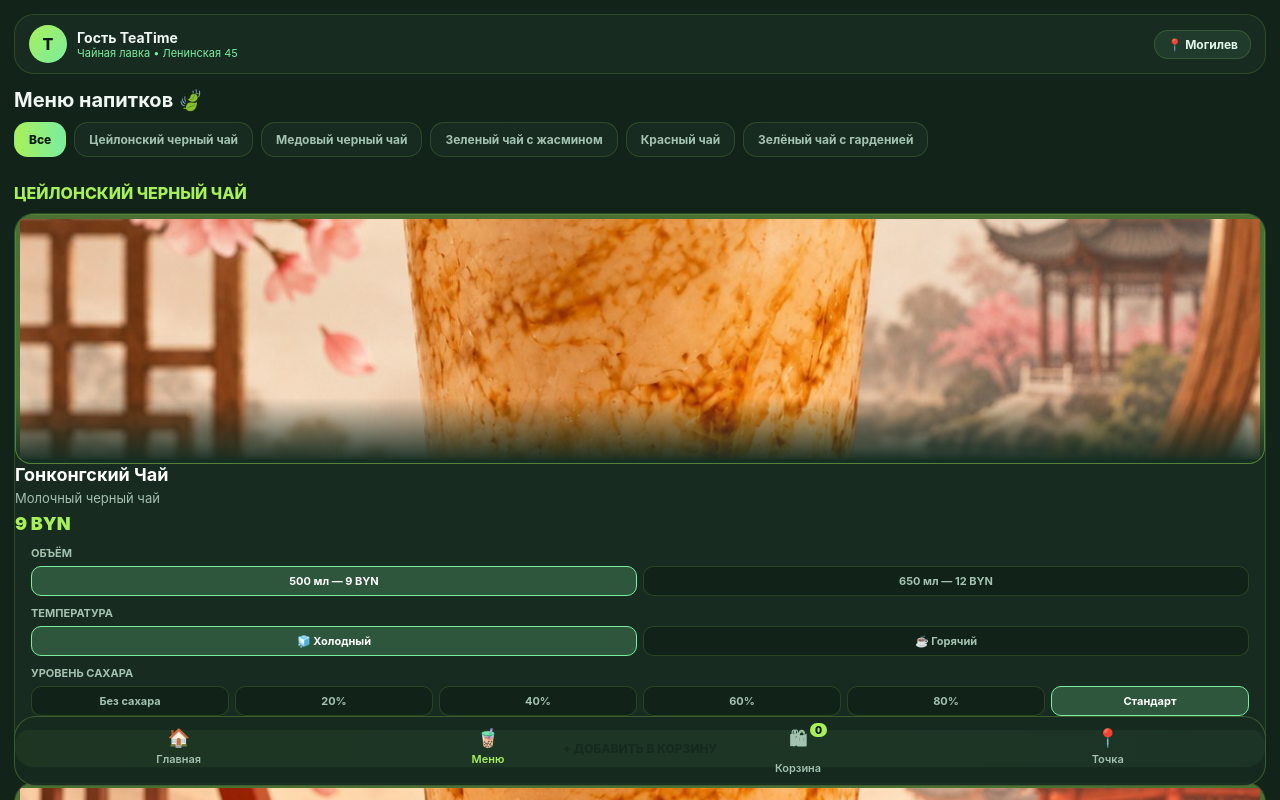
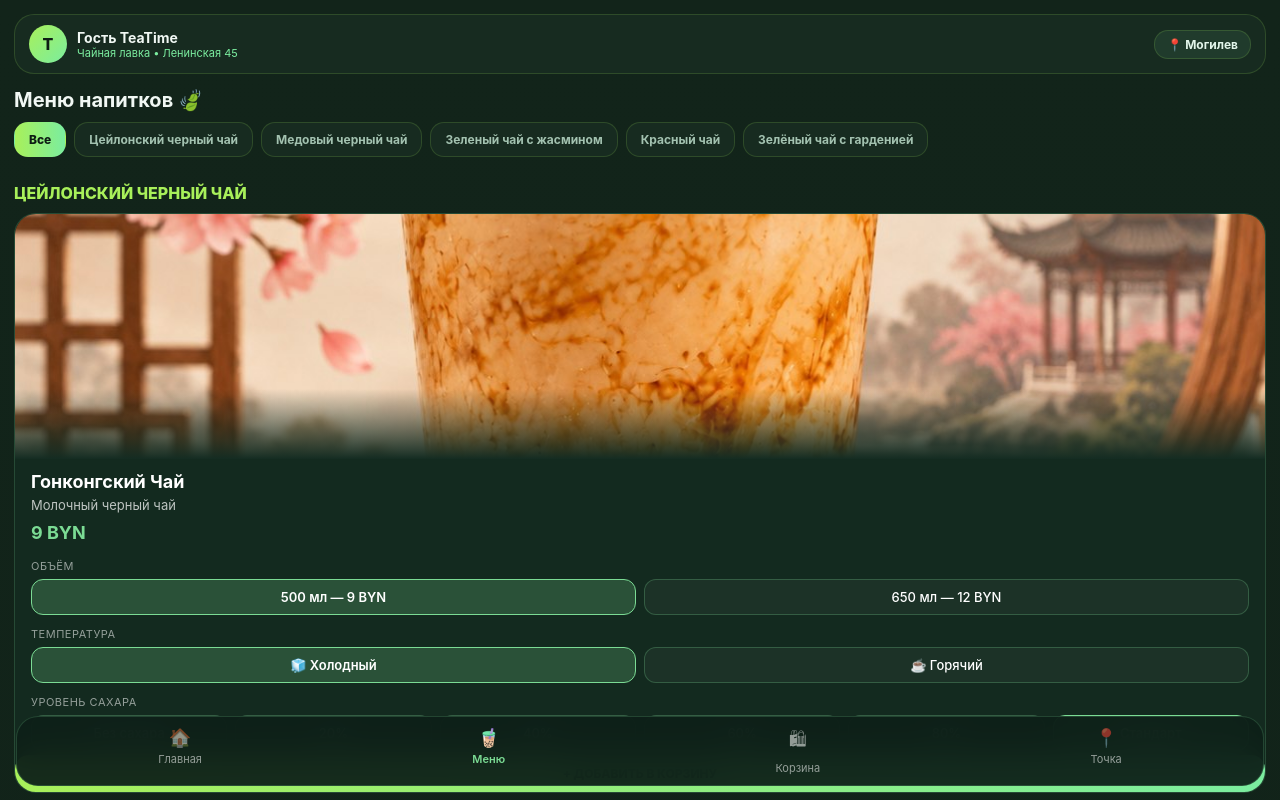
Before and after one commit to PixelPlay-Games/TeaTime-, a plain HTML site: page index.html in a window 1280 px wide. Both pictures are taken after a click on the button "ОТКРЫТЬ МЕНЮ". Shown: the top 800 px of the page. Drawn offline with Linux system fonts and the light colour scheme.

Commit message:
Update index.html

```diff
--- a/index.html
+++ b/index.html
@@ -33,33 +33,26 @@
     .cat-btn { background: var(--card); border: 1px solid var(--card-border); color: var(--muted); padding: 9px 14px; border-radius: 14px; font-size: 12px; font-weight: 700; white-space: nowrap; cursor: pointer; }
     .cat-btn.active { background: linear-gradient(90deg, var(--accent-bright), var(--neon)); color: #0e1c14; border-color: transparent; font-weight: 800; }
     .block-heading { font-size: 16px; font-weight: 800; color: var(--accent-bright); margin: 16px 0 10px; text-transform: uppercase; }
-    .drink-card { background: var(--card); border: 1px solid var(--card-border); border-radius: 22px; padding: 14px; margin-bottom: 14px; }
-    .drink-header { display: flex; gap: 12px; align-items: center; margin-bottom: 12px; }
-    .drink-img-box { width: 92px; height: 118px; border-radius: 16px; background: rgba(168, 240, 90, 0.35); border: 1px solid rgba(168, 240, 90, 0.15); display: flex; align-items: center; justify-content: center; flex-shrink: 0; overflow: hidden; }
-    .drink-img-box img { width: 100%; height: 100%; object-fit: contain; padding: 4px; }
-    .drink-info { flex: 1; }
-    .drink-name { font-size: 16px; font-weight: 800; color: #ffffff; line-height: 1.2; }
-    .drink-comp { font-size: 12px; color: var(--muted); margin-top: 4px; line-height: 1.35; }
-    .drink-price { font-size: 16px; font-weight: 900; color: var(--accent-bright); margin-top: 6px; }
-    .opt-label { font-size: 11px; color: var(--muted); font-weight: 700; text-transform: uppercase; margin-bottom: 6px; }
-    .opt-row { display: flex; gap: 6px; flex-wrap: wrap; margin-bottom: 10px; }
-    .opt-btn { flex: 1; min-width: fit-content; padding: 7px 10px; border-radius: 10px; border: 1px solid var(--card-border); background: #112218; color: var(--muted); font-size: 11px; font-weight: 700; cursor: pointer; text-align: center; }
-    .opt-btn.active { background: rgba(123, 237, 159, 0.22); border-color: var(--neon); color: #ffffff; }
-    .opt-btn.fixed { background: rgba(168, 240, 90, 0.12); border-color: rgba(168, 240, 90, 0.35); color: var(--accent-bright); }
-    .form-input { width: 100%; background: #112218; border: 1px solid var(--card-border); border-radius: 12px; padding: 11px 12px; color: #ffffff; font-size: 13px; margin-bottom: 10px; outline: none; }
-    .bottom-nav { position: fixed; bottom: 14px; left: 14px; right: 14px; background: rgba(23, 43, 32, 0.95); border: 1px solid rgba(168, 240, 90, 0.25); border-radius: 22px; display: flex; justify-content: space-around; padding: 10px 6px; z-index: 100; }
-    .nav-item { background: none; border: none; color: var(--muted); display: flex; flex-direction: column; align-items: center; gap: 4px; font-size: 11px; font-weight: 600; cursor: pointer; position: relative; }
-    .nav-item.active { color: var(--accent-bright); }
-    .cart-badge { position: absolute; top: -4px; right: -6px; background: var(--accent-bright); color: #0e1c14; font-size: 10px; font-weight: 900; padding: 1px 5px; border-radius: 10px; }
-              .drink-card { overflow: hidden; border-radius: 20px; padding: 0; }
-    .drink-header { flex-direction: column; align-items: stretch; gap: 0; }
-    .drink-img-box { position: relative; width: 100%; height: 250px; padding: 0; overflow: hidden; }
-    .drink-img-box::after { content: ''; position: absolute; left: 0; right: 0; bottom: 0; height: 65px; background: linear-gradient(to bottom, transparent, #142c22); pointer-events: none; }
-    .drink-img-box img { width: 100%; height: 100%; object-fit: cover; object-position: center; border-radius: 0; display: block; }
-    .drink-name { font-size: 18px; font-weight: 700; }
-    .drink-comp { font-size: 13px; margin-top: 4px; }
-    .drink-price { font-size: 18px; margin-top: 6px; }
-    .drink-card .opt-label, .drink-card .opt-row, .drink-card .add-btn { margin-left: 16px; margin-right: 16px; }
+       .drink-card { width: 100%; box-sizing: border-box; background: rgba(20, 44, 34, 0.85); border: 1px solid rgba(123, 219, 148, 0.18); border-radius: 22px; overflow: hidden; margin-bottom: 18px; padding: 0; }
+    .drink-header { display: flex; flex-direction: column; align-items: stretch; gap: 0; margin: 0; }
+    .drink-img-box { position: relative; width: 100%; height: 245px; margin: 0; padding: 0; overflow: hidden; background: #142c22; }
+    .drink-img-box::after { content: ''; position: absolute; left: 0; right: 0; bottom: 0; height: 70px; background: linear-gradient(to bottom, rgba(20, 44, 34, 0), #142c22); pointer-events: none; }
+    .drink-img-box img { width: 100%; height: 100%; object-fit: cover; object-position: center; border-radius: 0; margin: 0; padding: 0; display: block; }
+    .drink-info { padding: 12px 16px 4px; }
+    .drink-name { font-size: 18px; font-weight: 700; color: #ffffff; }
+    .drink-comp { font-size: 13px; color: rgba(255, 255, 255, 0.72); margin-top: 4px; line-height: 1.4; }
+    .drink-price { font-size: 18px; font-weight: 700; color: #7bdb94; margin-top: 8px; }
+    .opt-label { font-size: 11px; color: rgba(255, 255, 255, 0.55); text-transform: uppercase; letter-spacing: 0.5px; margin: 12px 16px 6px; }
+    .opt-row { display: flex; gap: 8px; flex-wrap: wrap; margin: 0 16px; }
+    .opt-btn { flex: 1; min-width: fit-content; padding: 9px 12px; border-radius: 12px; border: 1px solid rgba(123, 219, 148, 0.25); background: rgba(255, 255, 255, 0.04); color: #ffffff; font-size: 13px; font-weight: 500; text-align: center; cursor: pointer; }
+    .opt-btn.active { background: rgba(123, 219, 148, 0.22); border-color: #7bdb94; color: #ffffff; font-weight: 600; }
+    .opt-btn.fixed { background: rgba(168, 240, 184, 0.14); border-color: rgba(168, 240, 184, 0.35); color: #a8f0b8; }
+    .add-btn { width: calc(100% - 32px); margin: 16px; padding: 13px; border: none; border-radius: 14px; background: linear-gradient(135deg, #7bdb94, #52b788); color: #0b1c14; font-size: 14px; font-weight: 700; cursor: pointer; }
+    .form-input { width: 100%; box-sizing: border-box; background: #142c22; border: 1px solid rgba(123, 219, 148, 0.25); border-radius: 12px; padding: 12px; color: #fff; font-size: 14px; margin-bottom: 12px; }
+    .bottom-nav { position: fixed; bottom: 14px; left: 16px; right: 16px; background: rgba(13, 31, 24, 0.94); backdrop-filter: blur(16px); border: 1px solid rgba(123, 219, 148, 0.2); border-radius: 22px; display: flex; justify-content: space-around; padding: 10px 6px; z-index: 100; }
+    .nav-item { background: none; border: none; color: rgba(255, 255, 255, 0.55); font-size: 11px; display: flex; flex-direction: column; align-items: center; gap: 4px; position: relative; cursor: pointer; }
+    .nav-item.active { color: #7bdb94; font-weight: 600; }
+    .cart-badge { position: absolute; top: -4px; right: -8px; background: #7bdb94; color: #0b1c14; font-size: 10px; font-weight: 700; min-width: 16px; height: 16px; border-radius: 8px; display: none; align-items: center; justify-content: center; padding: 0 4px; }
     .drink-card .add-btn { width: calc(100% - 32px); margin-bottom: 16px; }
   </style>
 </head>
```
